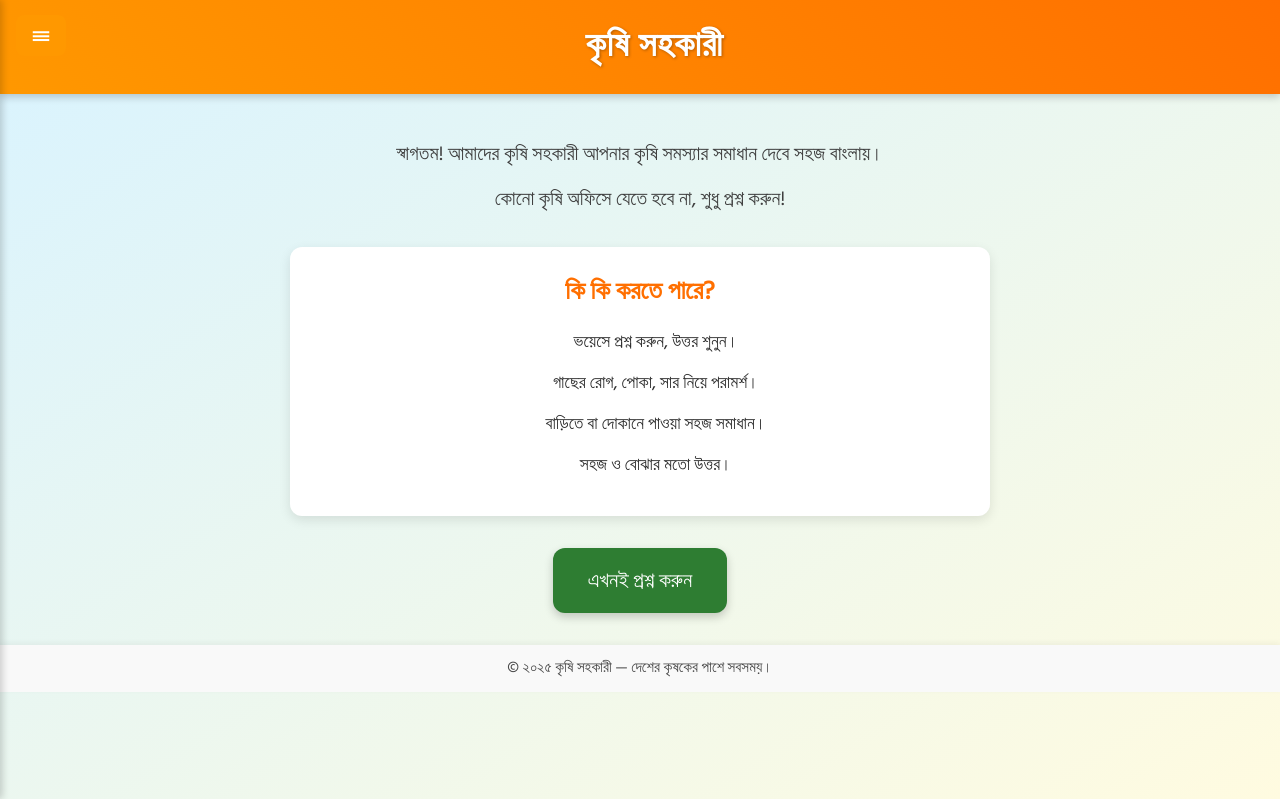
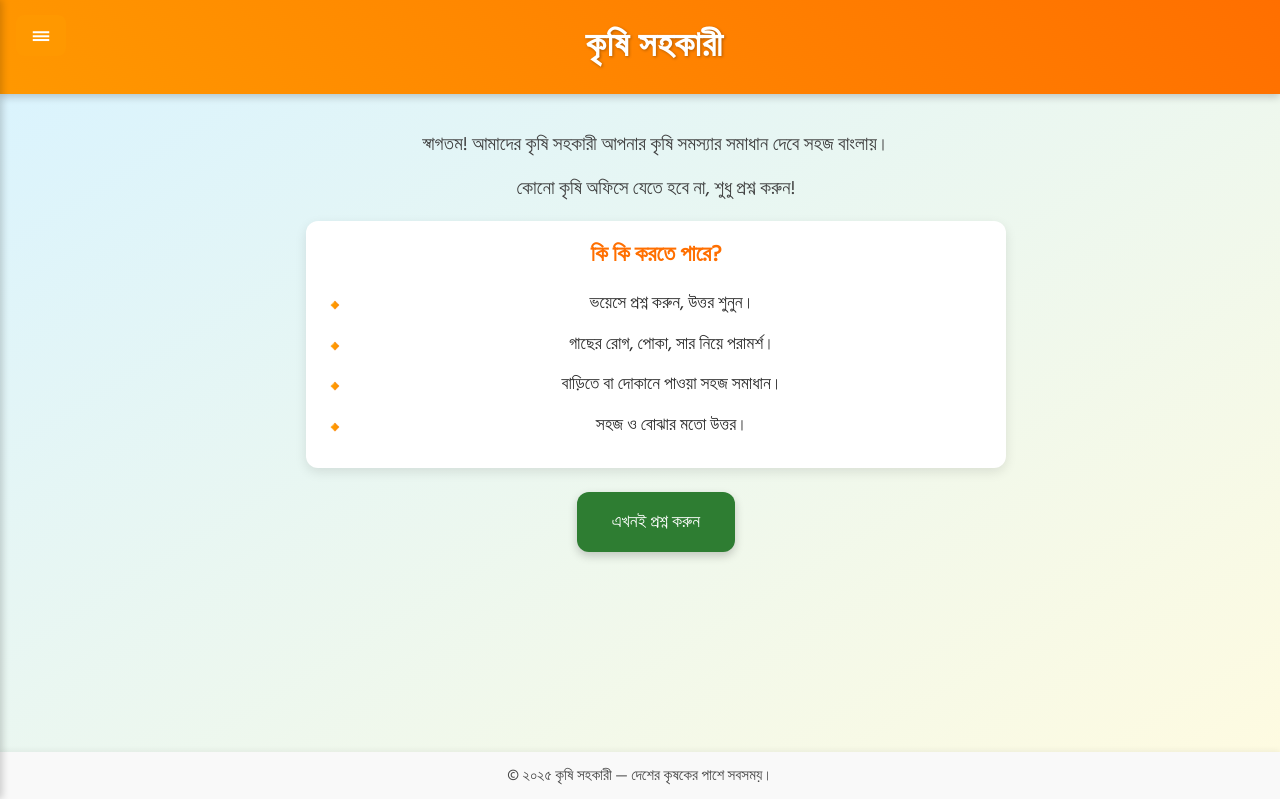
Before and after one commit to Risbletwins/agri-bot, a Flask app: page / in a window 1280 px wide. Shown: the part 1-800 px from the top of the page. Run offline with Flask 3, Linux system fonts and the light colour scheme.

Commit message:
fix of fix

```diff
--- a/templates/homepage.html
+++ b/templates/homepage.html
@@ -2,17 +2,22 @@
 <html lang="bn">
 <head>
   <meta charset="UTF-8" />
-  <meta name="viewport" content="width=device-width, initial-scale=1.0" />
+  <meta name="viewport" content="width=device-width, initial-scale=1.0, maximum-scale=1, user-scalable=no"/>
   <title>কৃষি সহকারী</title>
   <link href="https://fonts.googleapis.com/css2?family=Hind+Siliguri&display=swap" rel="stylesheet">
   <style>
-    :root {
-      --vh: 100%;
+    html, body {
+      height: 100%;
+      overflow: hidden;
     }
-    * { margin: 0; padding: 0; box-sizing: border-box; }
+    * {
+      margin: 0;
+      padding: 0;
+      box-sizing: border-box;
+    }
+
     body {
       font-family: 'Hind Siliguri', sans-serif;
-      min-height: calc(var(--vh, 1vh) * 100);
       background: linear-gradient(to bottom right, #d8f3ff, #fffbe0);
       color: #2b2b2b;
       font-size: 16px;
@@ -22,7 +27,7 @@
 
     .container {
       display: flex;
-      min-height: calc(var(--vh, 1vh) * 100);
+      height: 100%;
     }
 
     .sidebar {
@@ -104,6 +109,7 @@
       padding: 1.5rem 1rem;
       text-align: center;
       padding-left: 3rem;
+      overflow-y: auto;
     }
 
     .intro p {
@@ -113,10 +119,10 @@
     }
 
     .features {
-      margin-top: 2rem;
+      margin-top: 1rem;
       background: #ffffff;
       border-radius: 12px;
-      padding: 1.5rem;
+      padding: 1rem;
       box-shadow: 0 4px 12px rgba(0, 0, 0, 0.1);
       max-width: 700px;
       margin-left: auto;
@@ -124,10 +130,9 @@
     }
 
     .features h2 {
-      font-size: 1.6rem;
+      font-size: 1.4rem;
       color: #ff6f00;
       margin-bottom: 1rem;
-      text-align: center;
     }
 
     .features ul {
@@ -144,6 +149,7 @@
     }
 
     .features li::before {
+      content: "🔸";
       position: absolute;
       left: 0;
       top: 0;
@@ -153,12 +159,12 @@
     .cta-button {
       display: inline-block;
       padding: 1rem 2.2rem;
-      font-size: 1.25rem;
+      font-size: 1.1rem;
       background-color: #2e7d32;
       color: white;
       text-decoration: none;
       border-radius: 12px;
-      margin-top: 2rem;
+      margin-top: 1.5rem;
       box-shadow: 0 4px 10px rgba(0,0,0,0.2);
       transition: all 0.3s ease;
     }
@@ -175,24 +181,6 @@
       font-size: 0.95rem;
       color: #444;
       box-shadow: 0 -2px 6px rgba(0,0,0,0.05);
-    }
-
-    @media (min-width: 768px) {
-      .menu-btn {
-        display: block;
-      }
-
-      main {
-        padding: 2rem 3rem;
-      }
-
-      .intro p {
-        font-size: 1.25rem;
-      }
-
-      .cta-button {
-        font-size: 1.3rem;
-      }
     }
   </style>
 </head>
@@ -212,7 +200,7 @@
 
   <!-- Main Content -->
   <div class="container">
-    <div style="flex:1;">
+    <div style="flex:1; display:flex; flex-direction:column; height:100%;">
       <header>
         <h1> কৃষি সহকারী</h1>
       </header>
@@ -238,7 +226,6 @@
     </div>
   </div>
 
-  <!-- JavaScript for sidebar + viewport fix -->
   <script>
     const sidebar = document.getElementById('sidebar');
     const menuBtn = document.querySelector('.menu-btn');
@@ -247,7 +234,6 @@
       sidebar.classList.toggle('open');
     }
 
-    // Close sidebar on outside click
     document.addEventListener('click', function (e) {
       if (
         sidebar.classList.contains('open') &&
@@ -257,14 +243,6 @@
         sidebar.classList.remove('open');
       }
     });
-
-    // Set --vh CSS variable for mobile 100vh fix
-    function setVhUnit() {
-      const vh = window.innerHeight * 0.01;
-      document.documentElement.style.setProperty('--vh', `${vh}px`);
-    }
-    setVhUnit();
-    window.addEventListener('resize', setVhUnit);
   </script>
 </body>
 </html>
```
Also changed, not shown: templates/chat.html (+25 -32 lines).
